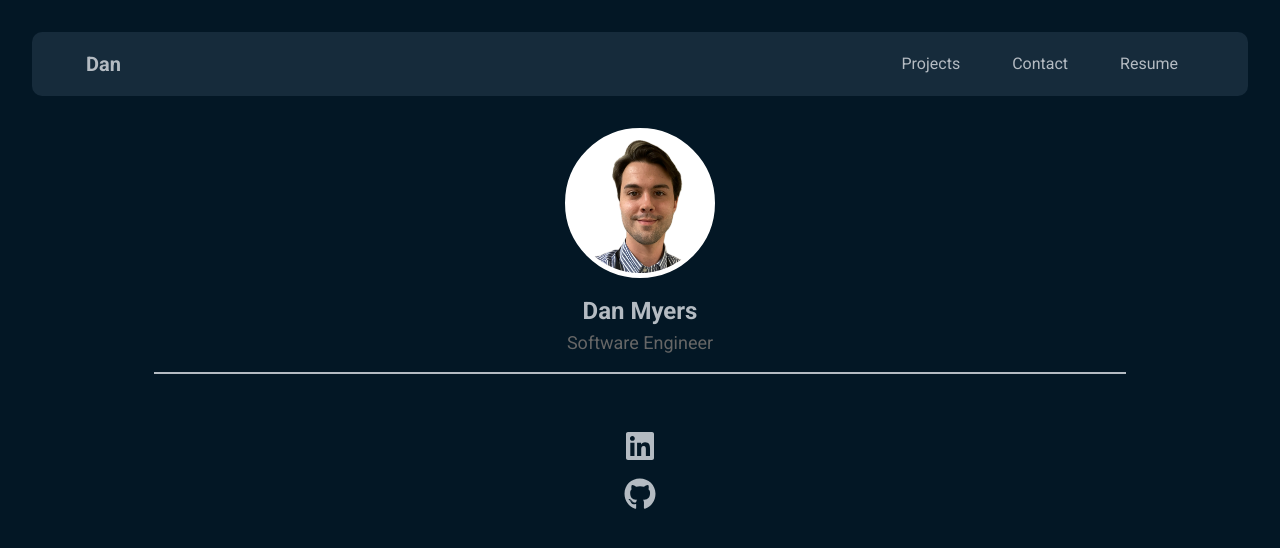
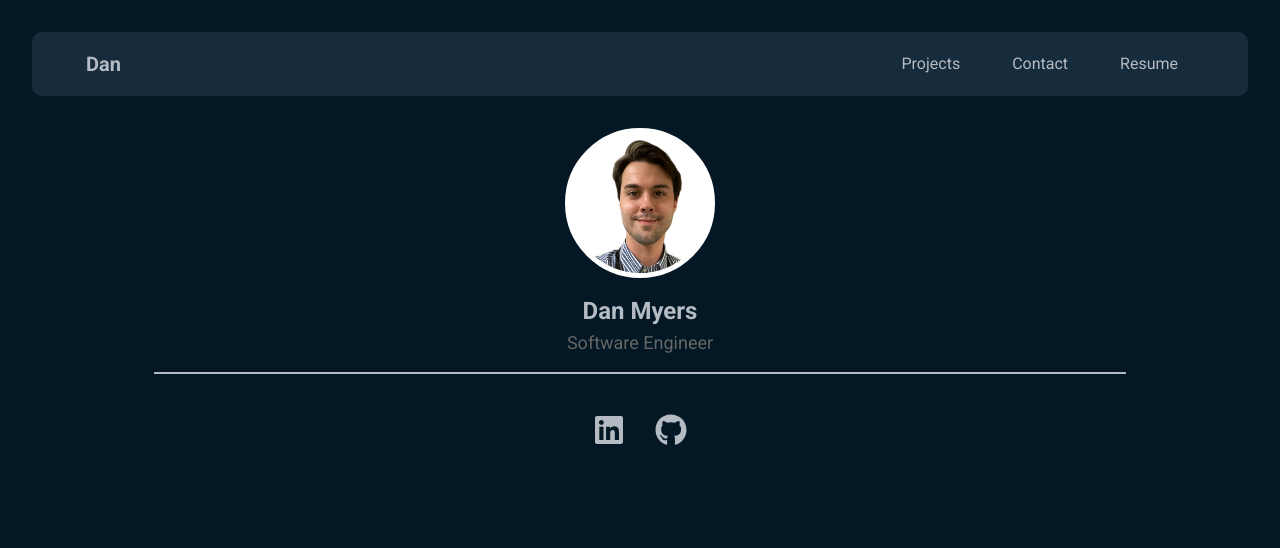
Before and after one commit to DanMyers300/danmyers.net, a React (Vite) app: page / in a window 1280 px wide. Shown: the top 548 px of the page. Built offline with nearby package versions, Linux system fonts and the light colour scheme.

Commit message:
updated links

```diff
--- a/src/components/Home.tsx
+++ b/src/components/Home.tsx
@@ -11,7 +11,7 @@ function Home() {
         <p className="title-blurb">Software Engineer</p>
         <hr className="separator-bar" />
 
-        <div className="social-links">
+        <div className="social-links flex justify-center space-x-6 mt-4">
           <a href="https://www.linkedin.com/in/danpmyers/" target="_blank" rel="noopener noreferrer">
             <FaLinkedin className="social-icon" />
           </a>
```
